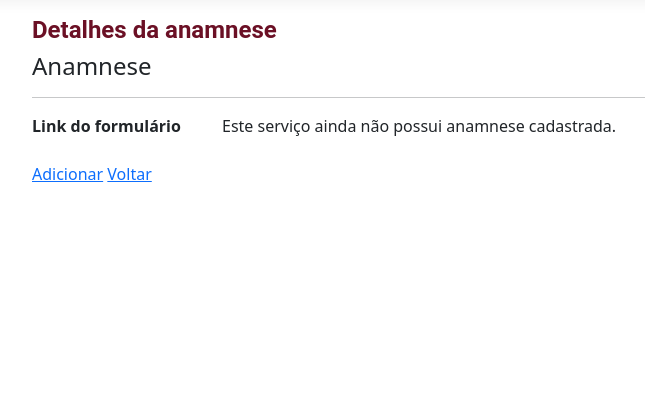
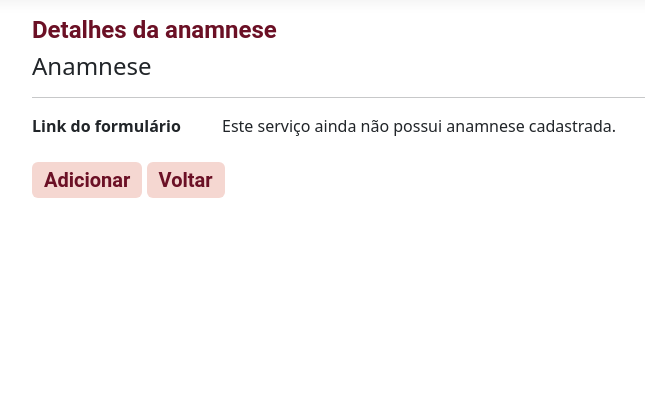
Before and after one commit to marcosdosea/BemMeCare, an ASP.NET Core app: page /Anamnese/Details in a window 1280 px wide. Shown: the part 57-454 px from the top of the page, without its empty margins (50-695 px from the left). Run offline with ASP.NET Core 8, Linux system fonts and the light colour scheme; data that the repository does not hold is empty; style sheets or scripts are compiled from the project's sources.

Commit message:
Correções do botão para seguir o padrão das telas. Issue #170

```diff
--- a/Codigo/BemMeCareWeb/Views/Anamnese/Delete.cshtml
+++ b/Codigo/BemMeCareWeb/Views/Anamnese/Delete.cshtml
@@ -22,6 +22,6 @@
         <input type="hidden" asp-for="IdProfissional" />
         <input type="hidden" asp-for="IdServico" />
         <input type="submit" value="Confirmar" class="btn btn-danger" /> |
-        <a asp-action="Details" asp-route-idProfissional="@Model.IdProfissional" asp-route-idServico="@Model.IdServico">Cancelar</a>
+        <a asp-action="Details" asp-route-idProfissional="@Model.IdProfissional" asp-route-idServico="@Model.IdServico" class="btn btn-bmc-medio">Cancelar</a>
     </form>
 </div>
--- a/Codigo/BemMeCareWeb/Views/Anamnese/Details.cshtml
+++ b/Codigo/BemMeCareWeb/Views/Anamnese/Details.cshtml
@@ -24,7 +24,7 @@
                 @if (Model.FormAnamnese.StartsWith("https://", StringComparison.OrdinalIgnoreCase) ||
                      Model.FormAnamnese.StartsWith("http://", StringComparison.OrdinalIgnoreCase))
                 {
-                    <a href="@Model.FormAnamnese" target="_blank" rel="noopener noreferrer">Abrir</a>
+                    <a href="@Model.FormAnamnese" target="_blank" rel="noopener noreferrer" class="btn btn-bmc-medio">Abrir</a>
                 }
             }
         </dd>
@@ -33,14 +33,14 @@
 <div>
     @if (string.IsNullOrWhiteSpace(Model.FormAnamnese))
     {
-        <a asp-action="Create" asp-route-idProfissional="@Model.IdProfissional" asp-route-idServico="@Model.IdServico">Adicionar</a>
+        <a asp-action="Create" asp-route-idProfissional="@Model.IdProfissional" asp-route-idServico="@Model.IdServico" class="btn btn-bmc-medio">Adicionar</a>
     }
     else
     {
-        <a asp-action="Create" asp-route-idProfissional="@Model.IdProfissional" asp-route-idServico="@Model.IdServico">Editar</a>
+        <a asp-action="Create" asp-route-idProfissional="@Model.IdProfissional" asp-route-idServico="@Model.IdServico" class="btn btn-bmc-medio">Editar</a>
         <span>|</span>
-        <a asp-action="Delete" asp-route-idProfissional="@Model.IdProfissional" asp-route-idServico="@Model.IdServico">Remover</a>
+        <a asp-action="Delete" asp-route-idProfissional="@Model.IdProfissional" asp-route-idServico="@Model.IdServico" class="btn btn-bmc-medio">Remover</a>
         <span>|</span>
     }
-    <a asp-action="Index" asp-route-idProfissional="@Model.IdProfissional">Voltar</a>
+    <a asp-action="Index" asp-route-idProfissional="@Model.IdProfissional" class="btn btn-bmc-medio">Voltar</a>
 </div>
```
